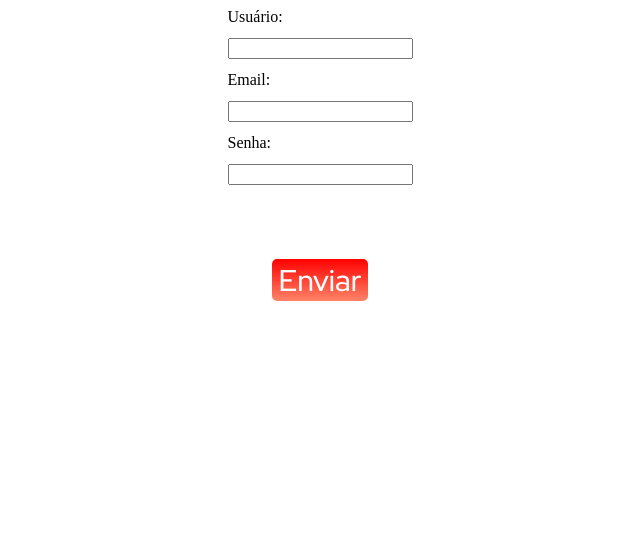
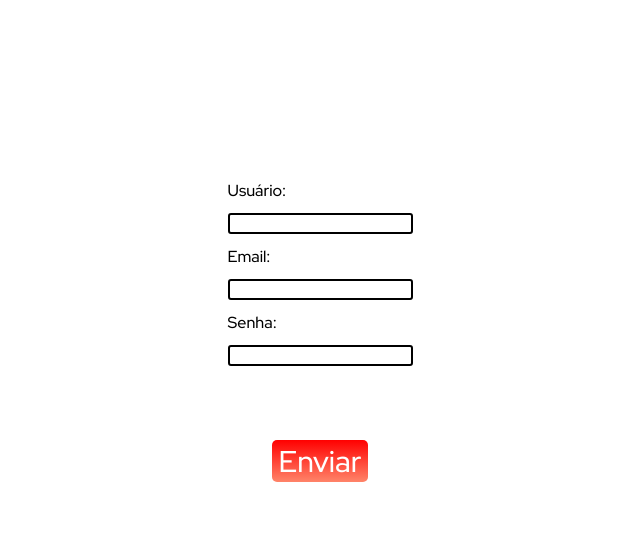
Before and after one commit to CarlosEduardoAD/figma-carlos, a PHP site: page /cadastro.html in a window 1280 px wide. Shown: the top 559 px of the page, without its empty margins (320-960 px from the left). Run offline with PHP 8.4, Linux system fonts and the light colour scheme.

Commit message:
Mudança de alguns modais

```diff
--- a/front-end/cadastro.html
+++ b/front-end/cadastro.html
@@ -27,13 +27,12 @@
           </div>
         </div>
         <div class="btnclass">
-        <input id="botao" class="btn" type="submit" value="Enviar"/>
+      <input id="botao" class="btn" type="submit" value="Enviar"/>
       </div>
         <br/>
         <small id="textFormulario"></small>
       </form>
     </div>
-
   </div>
 
     <script src="cadastro.js"></script>
--- a/front-end/newestilo.css
+++ b/front-end/newestilo.css
@@ -507,6 +507,7 @@ p:hover{
     justify-content: center;
     flex-direction: column;
     gap: 30px;
+    margin-top : 180px;
 }
 
 .btn{
@@ -525,17 +526,21 @@ input#botao{
 .input{
     margin-top: 12px;
     margin-bottom : 12px;
+    border: 2px solid black;
+    border-radius: 3px;
+
 }
 
 .inputs{
     display : flex;
     flex-direction: row;
     align-items: center;
-    justify-self: center;
+    justify-self: center;;
 }
 
 
 .label{
     display : flex;
     flex-direction: column;
+    font-family: 'Red Hat Display', sans-serif;
 }
--- a/front-end/newlogin.html
+++ b/front-end/newlogin.html
@@ -33,7 +33,7 @@
 
     <div class="botoes animate__animated animate__fadeInUpBig">
         <!-- Botão de se cadastrar -->
-        <button class="botao1"> Cadastre-se </button>
+        <button class="botao1"> <a href="cadastro.html" style="text-decoration : none; color : white;">Cadastre-se</a> </button>
         <!-- Botão de fazer login -->
         <button class="botao2">
             <div> <img src="face.png" /> </div>
```
